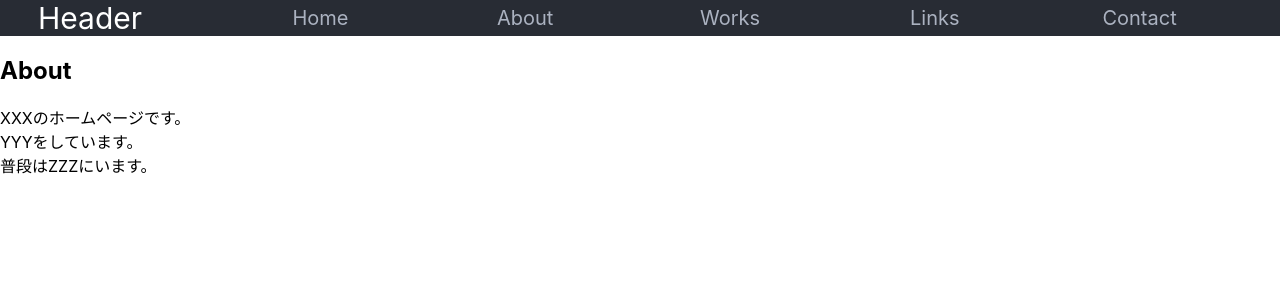
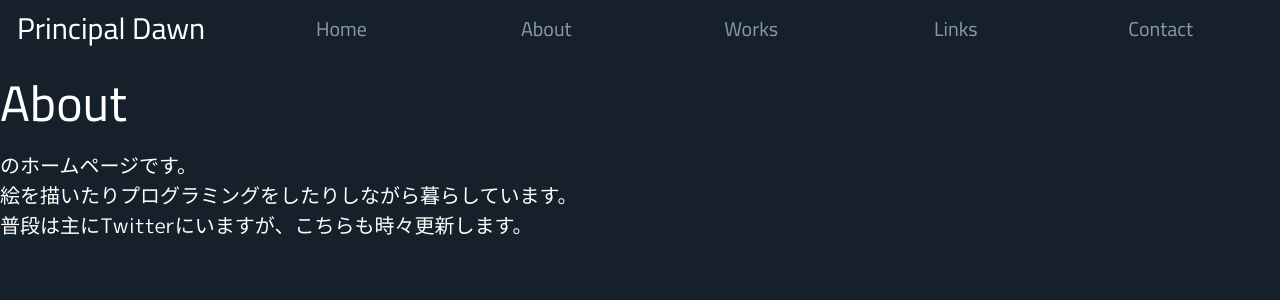
Before and after one commit to maakunn89/work_project_public, a React (Create React App) app: page /about in a window 1280 px wide. Shown: the top 300 px of the page. Built offline with nearby package versions, Linux system fonts and the light colour scheme.

Commit message:
aboutページを基に各ページのレイアウトを調整

```diff
--- a/src/App.css
+++ b/src/App.css
@@ -14,7 +14,7 @@
 }
 
 .App-header {
-  background-color: #282c34;
+  background-color: #15202b;
   min-height: 100vh;
   display: flex;
   flex-direction: column;
@@ -28,10 +28,41 @@
   color: #61dafb;
 }
 
+.page_title {
+  font-family: 'Cairo', sans-serif;
+  font-size: 50px;
+}
+
+.text {
+  font-family: 'M PLUS 1p', sans-serif;
+  font-size: 20px;
+}
+
+.content_wrapper {
+  background-color: #15202b;
+  color: #ffffff;
+  min-height: 100vh;
+}
+
+.link {
+  text-decoration: none;
+  background-color: #15202b;
+  color: #8899a6;
+  text-align: center;
+  z-index: 1;
+  transition: .33s cubic-bezier(0.45, 0, 0.55, 1);
+}
+
+.link:hover {
+  background-color: #8899a6;
+  color: #15202b;
+}
+
 @keyframes App-logo-spin {
   from {
     transform: rotate(0deg);
   }
+
   to {
     transform: rotate(360deg);
   }
--- a/src/blog/css/Header.css
+++ b/src/blog/css/Header.css
@@ -1,5 +1,6 @@
 .header_content {
-    background-color: #282c34;
+    font-family: 'Cairo', sans-serif;
+    background-color: #15202b;
     display: flex;
     align-items: center;
     font-size: calc(10px + 2vmin);
@@ -22,8 +23,8 @@
 
 .header_link {
     text-decoration: none;
-    background-color: #282c34;
-    color: #abb2c0;
+    background-color: #15202b;
+    color: #8899a6;
     overflow: hidden;
     position: relative;
     text-align: center;
@@ -32,12 +33,12 @@
 }
 
 .header_link::after {
-    background-color: #abb2c0;
+    background-color: #8899a6;
     position: absolute;
     top: 0;
     left: 0;
     content: '';
-    width: 100%;
+    width: 110%;
     height: 250%;
     transform: skewY(-20deg) scale(1, 0);
     transform-origin: left top;
@@ -46,7 +47,7 @@
 }
 
 .header_link:hover {
-    color: #282c34;
+    color: #15202b;
 }
 
 .header_link:hover::after {
--- a/src/blog/tsx/About.tsx
+++ b/src/blog/tsx/About.tsx
@@ -3,12 +3,14 @@ import '../css/About.css'
 
 const About = () => {
   return (
-    <>
-      <h2>About</h2>
-      <div>XXXのホームページです。</div>
-      <div>YYYをしています。</div>
-      <div>普段はZZZにいます。</div>
-    </>
+    <div className="content_wrapper">
+      <div className="page_title">About</div>
+      <div className="about_description text">
+        <div>のホームページです。</div>
+        <div>絵を描いたりプログラミングをしたりしながら暮らしています。</div>
+        <div>普段は主にTwitterにいますが、こちらも時々更新します。</div>
+      </div>
+    </div>
   )
 }
 
--- a/src/blog/tsx/Contact.tsx
+++ b/src/blog/tsx/Contact.tsx
@@ -2,7 +2,16 @@ import React from 'react'
 import '../css/Contact.css'
 
 const Contact = () => {
-  return <h2>Contact</h2>
+  return (
+    <div className="content_wrapper">
+      <div className="page_title">Contact</div>
+      <div className="text">
+        <div>のホームページです。</div>
+        <div>絵を描いたりプログラミングをしたりしながら暮らしています。</div>
+        <div>普段は主にTwitterにいますが、こちらも時々更新します。</div>
+      </div>
+    </div>
+  )
 }
 
 export default Contact
--- a/src/blog/tsx/Header.tsx
+++ b/src/blog/tsx/Header.tsx
@@ -5,7 +5,7 @@ import '../css/Header.css'
 const Header = () => {
   return (
     <div className="header_content">
-      <div className="header_title">Header</div>
+      <div className="header_title">Principal Dawn</div>
       <div className="header_links">
         <Link className="header_link" to="/">
           Home
--- a/src/blog/tsx/Layout.tsx
+++ b/src/blog/tsx/Layout.tsx
@@ -6,6 +6,17 @@ import '../css/Layout.css'
 const Layout = () => {
   return (
     <>
+      <head>
+        <link rel="preconnect" href="https://fonts.googleapis.com" />
+        <link rel="preconnect" href="https://fonts.gstatic.com" />
+        <link
+          href="https://fonts.googleapis.com/css2?family=Cairo:wght@200..1000&family=M+PLUS+1p&display=swap"
+          rel="stylesheet"
+        />
+        <link rel="preconnect" href="https://fonts.googleapis.com" />
+        <link rel="preconnect" href="https://fonts.gstatic.com" />
+        <link href="https://fonts.googleapis.com/css2?family=Cairo:wght@200..1000&display=swap" rel="stylesheet" />
+      </head>
       <meta charSet="utf-8" />
       <Header></Header>
       <Outlet></Outlet>
--- a/src/blog/tsx/Links.tsx
+++ b/src/blog/tsx/Links.tsx
@@ -2,7 +2,16 @@ import React from 'react'
 import '../css/Links.css'
 
 const Links = () => {
-  return <h2>Links</h2>
+  return (
+    <div className="content_wrapper">
+      <div className="page_title">Links</div>
+      <div className="text">
+        <div>のホームページです。</div>
+        <div>絵を描いたりプログラミングをしたりしながら暮らしています。</div>
+        <div>普段は主にTwitterにいますが、こちらも時々更新します。</div>
+      </div>
+    </div>
+  )
 }
 
 export default Links
--- a/src/blog/tsx/Notfound.tsx
+++ b/src/blog/tsx/Notfound.tsx
@@ -1,8 +1,23 @@
 import React from 'react'
+import { Link } from 'react-router-dom'
 import '../css/Works.css'
 
 const Notfound = () => {
-  return <h2>Notfound</h2>
+  return (
+    <div className="content_wrapper">
+      <div className="page_title">Not found</div>
+      <div className="text">
+        <div>ページが見つかりませんでした。</div>
+        <div>お手数ですが、URLをお確かめの上再度アクセスするか、</div>
+        <div>
+          <Link to="/" className="link">
+            トップへ
+          </Link>
+          お戻りください。
+        </div>
+      </div>
+    </div>
+  )
 }
 
 export default Notfound
--- a/src/blog/tsx/Works.tsx
+++ b/src/blog/tsx/Works.tsx
@@ -2,7 +2,16 @@ import React from 'react'
 import '../css/Works.css'
 
 const Works = () => {
-  return <h2>Works</h2>
+  return (
+    <div className="content_wrapper">
+      <div className="page_title">Works</div>
+      <div className="text">
+        <div>のホームページです。</div>
+        <div>絵を描いたりプログラミングをしたりしながら暮らしています。</div>
+        <div>普段は主にTwitterにいますが、こちらも時々更新します。</div>
+      </div>
+    </div>
+  )
 }
 
 export default Works
```
